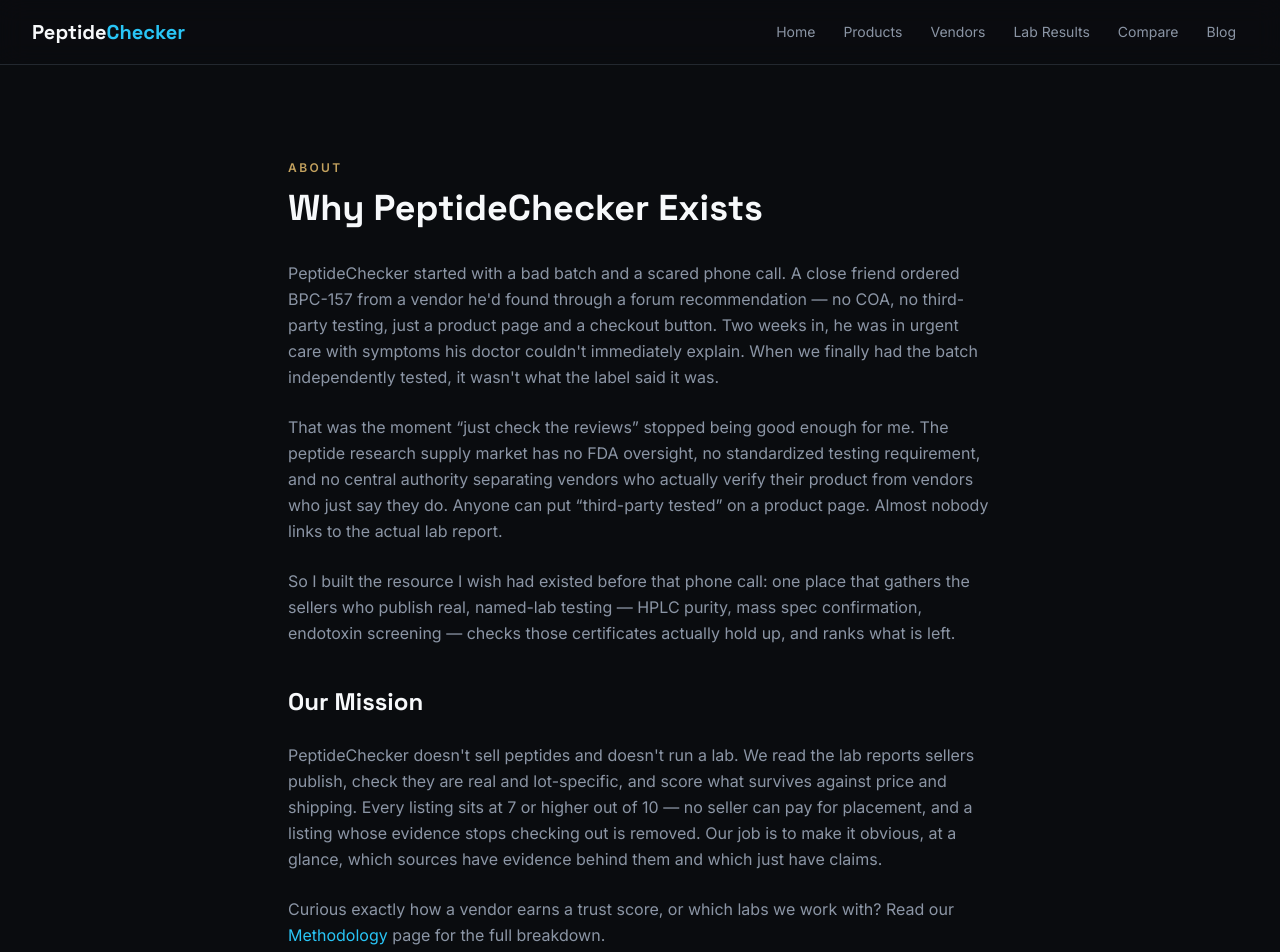
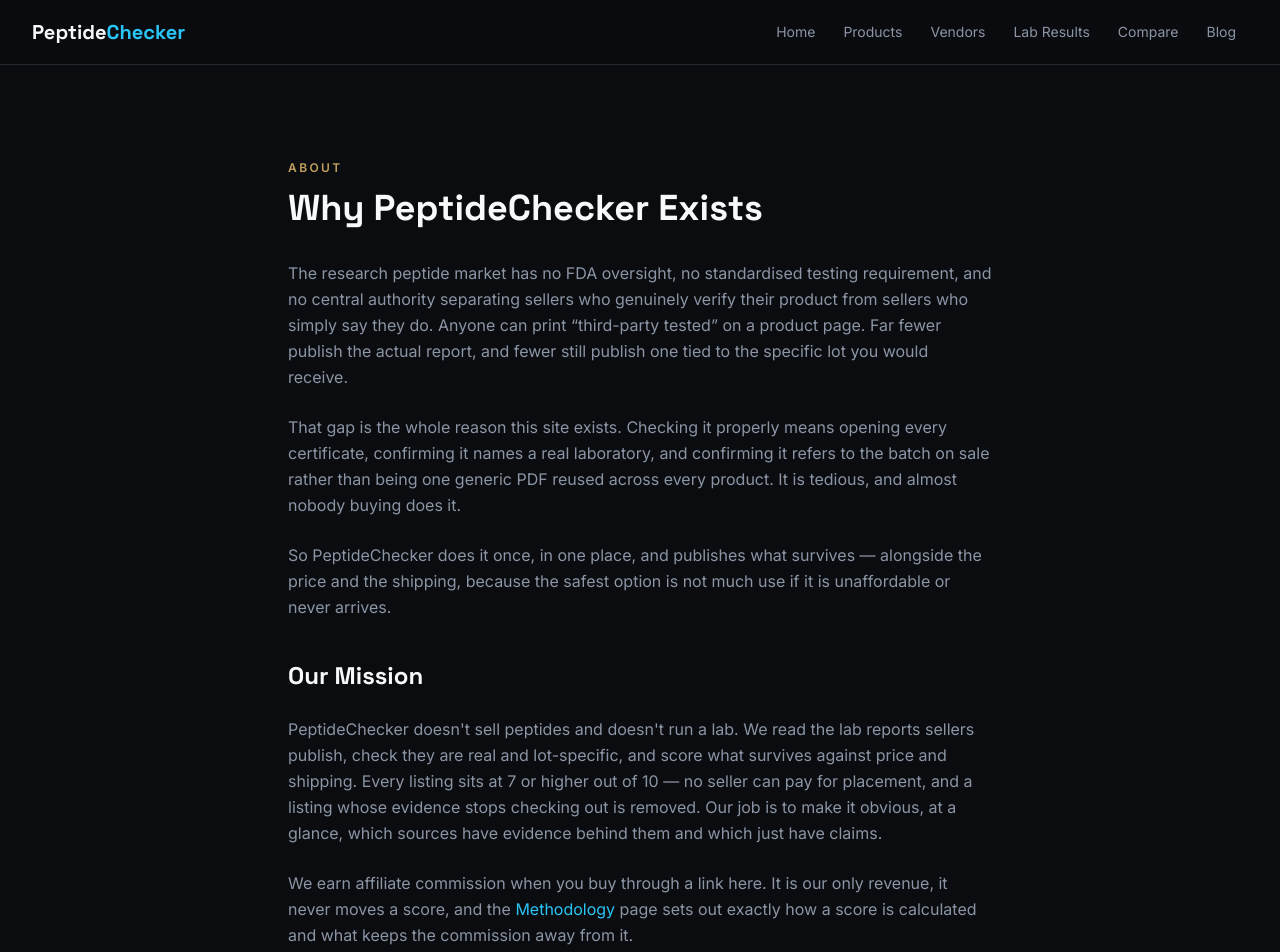
Before and after one commit to cockmankevin-design/peptidechecker, a Next.js app: page /about in a window 1280 px wide. Shown: the top 952 px of the page. Built offline with nearby package versions, Linux system fonts and the light colour scheme.

Commit message:
Remove the invented origin story from the About page
It presented fiction as the founder's own experience - the same class of problem as the
fabricated lab data and the 'we test the products' copy. The market argument stands on
its own without it.

```diff
--- a/app/about/page.tsx
+++ b/app/about/page.tsx
@@ -1,4 +1,11 @@
 import Link from "next/link";
+
+/* No origin story here on purpose.
+
+   This page previously opened with an invented anecdote about a friend hospitalised by a bad
+   batch. It was fiction presented as the founder's own experience, which is the same problem
+   as the fabricated lab data and the "we test the products ourselves" copy - a claim the site
+   cannot stand behind. The market argument below is true on its own and needs no victim. */
 
 export default function AboutPage() {
   return (
@@ -9,40 +16,38 @@
 
         <div className="mt-8 space-y-6 text-brand-text-secondary leading-relaxed">
           <p>
-            PeptideChecker started with a bad batch and a scared phone call. A close friend ordered BPC-157 from a
-            vendor he&apos;d found through a forum recommendation — no COA, no third-party testing, just a product
-            page and a checkout button. Two weeks in, he was in urgent care with symptoms his doctor couldn&apos;t
-            immediately explain. When we finally had the batch independently tested, it wasn&apos;t what the label
-            said it was.
+            The research peptide market has no FDA oversight, no standardised testing requirement, and no
+            central authority separating sellers who genuinely verify their product from sellers who simply
+            say they do. Anyone can print &ldquo;third-party tested&rdquo; on a product page. Far fewer publish
+            the actual report, and fewer still publish one tied to the specific lot you would receive.
           </p>
           <p>
-            That was the moment &ldquo;just check the reviews&rdquo; stopped being good enough for me. The peptide
-            research supply market has no FDA oversight, no standardized testing requirement, and no central
-            authority separating vendors who actually verify their product from vendors who just say they do.
-            Anyone can put &ldquo;third-party tested&rdquo; on a product page. Almost nobody links to the actual lab
-            report.
+            That gap is the whole reason this site exists. Checking it properly means opening every
+            certificate, confirming it names a real laboratory, and confirming it refers to the batch on sale
+            rather than being one generic PDF reused across every product. It is tedious, and almost nobody
+            buying does it.
           </p>
           <p>
-            So I built the resource I wish had existed before that phone call: one place that gathers the
-            sellers who publish real, named-lab testing — HPLC purity, mass spec confirmation, endotoxin
-            screening — checks those certificates actually hold up, and ranks what is left.
+            So PeptideChecker does it once, in one place, and publishes what survives &mdash; alongside the
+            price and the shipping, because the safest option is not much use if it is unaffordable or never
+            arrives.
           </p>
 
           <h2 className="font-heading text-2xl font-bold text-brand-text-heading pt-4">Our Mission</h2>
           <p>
-            PeptideChecker doesn&apos;t sell peptides and doesn&apos;t run a lab. We read the lab reports sellers
-            publish, check they are real and lot-specific, and score what survives against price and shipping.
-            Every listing sits at 7 or higher out of 10 — no seller can pay for placement, and a listing whose
-            evidence stops checking out is removed. Our job is to make it obvious, at a glance, which sources
-            have evidence behind them and which just have claims.
+            PeptideChecker doesn&apos;t sell peptides and doesn&apos;t run a lab. We read the lab reports
+            sellers publish, check they are real and lot-specific, and score what survives against price and
+            shipping. Every listing sits at 7 or higher out of 10 &mdash; no seller can pay for placement, and
+            a listing whose evidence stops checking out is removed. Our job is to make it obvious, at a glance,
+            which sources have evidence behind them and which just have claims.
           </p>
-
           <p>
-            Curious exactly how a vendor earns a trust score, or which labs we work with? Read our{" "}
+            We earn affiliate commission when you buy through a link here. It is our only revenue, it never
+            moves a score, and the{" "}
             <Link href="/methodology" className="text-brand-accent hover:underline">
               Methodology
             </Link>{" "}
-            page for the full breakdown.
+            page sets out exactly how a score is calculated and what keeps the commission away from it.
           </p>
         </div>
 
```
